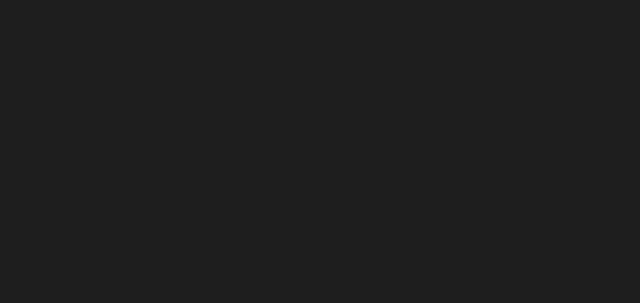
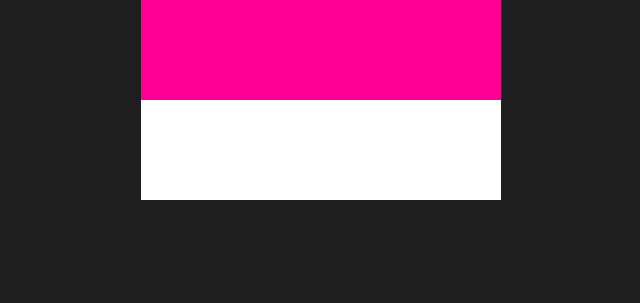
Before and after one commit to mysunlight86/verstka, a plain HTML site: page index.html in a window 1280 px wide. Shown: the whole page, without its empty margins (319-959 px from the left). Drawn offline with Linux system fonts and the light colour scheme.

Commit message:
Add modifier classes

```diff
--- a/index.html
+++ b/index.html
@@ -8,8 +8,8 @@
     <link rel="stylesheet" href="./styles/style.css" />
   </head>
   <body>
-    <header class="content-section"></header>
-    <main class="content-section"></main>
+    <header class="content-section content-section_theme_color"></header>
+    <main class="content-section content-section_theme_bright"></main>
     <footer class="content-section"></footer>
   </body>
 </html>
--- a/styles/style.css
+++ b/styles/style.css
@@ -22,5 +22,16 @@ blockquote {
 .content-section {
   box-sizing: border-box;
   width: 360px;
+  min-height: 100px;
   margin: auto;
 }
+
+.content-section_theme_color {
+  color: #f5f5f5;
+  background-color: #ff0095;
+}
+
+.content-section_theme_bright {
+  color: #141414;
+  background-color: #fff;
+}
```
